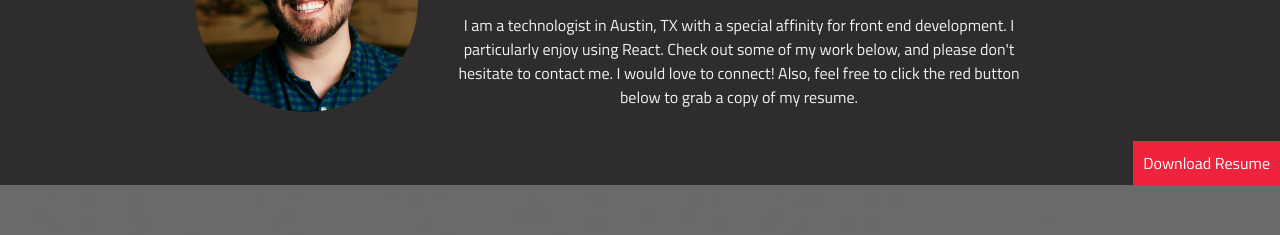
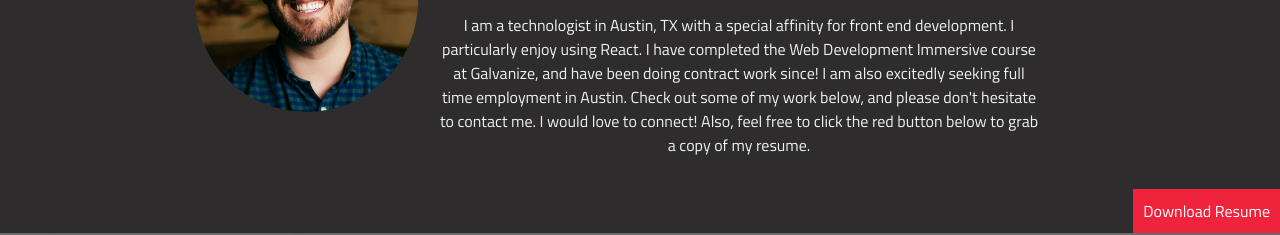
Before and after one commit to DTThor/portfolio-site, a website: page index.html in a window 1280 px wide. Shown: the part 265-500 px from the top of the page. Drawn offline with Linux system fonts and the light colour scheme.

Commit message:
replace paragraph

```diff
--- a/index.html
+++ b/index.html
@@ -22,7 +22,7 @@
       <div class="col-wide">
         <h1>Dylan Thorwaldson</h1>
         <h2>Web Developer</h2>
-        <p>I am a technologist in Austin, TX with a special affinity for front end development. I particularly enjoy using <a id="text-link" href="https://reactjs.org/" target="_blank">React</a>. Check out some of my work below, and please don't hesitate to contact me. I would love to connect! Also, feel free to click the red button below to grab a copy of my resume.</p>
+        <p>I am a technologist in Austin, TX with a special affinity for front end development. I particularly enjoy using <a id="text-link" href="https://reactjs.org/" target="_blank">React</a>. I have completed the Web Development Immersive course at <a id="text-link" href="https://www.galvanize.com/austin" target="_blank">Galvanize</a>, and have been doing contract work since! I am also excitedly seeking full time employment in Austin. Check out some of my work below, and please don't hesitate to contact me. I would love to connect! Also, feel free to click the red button below to grab a copy of my resume.</p>
       </div>
     </div>
   </header>
```
